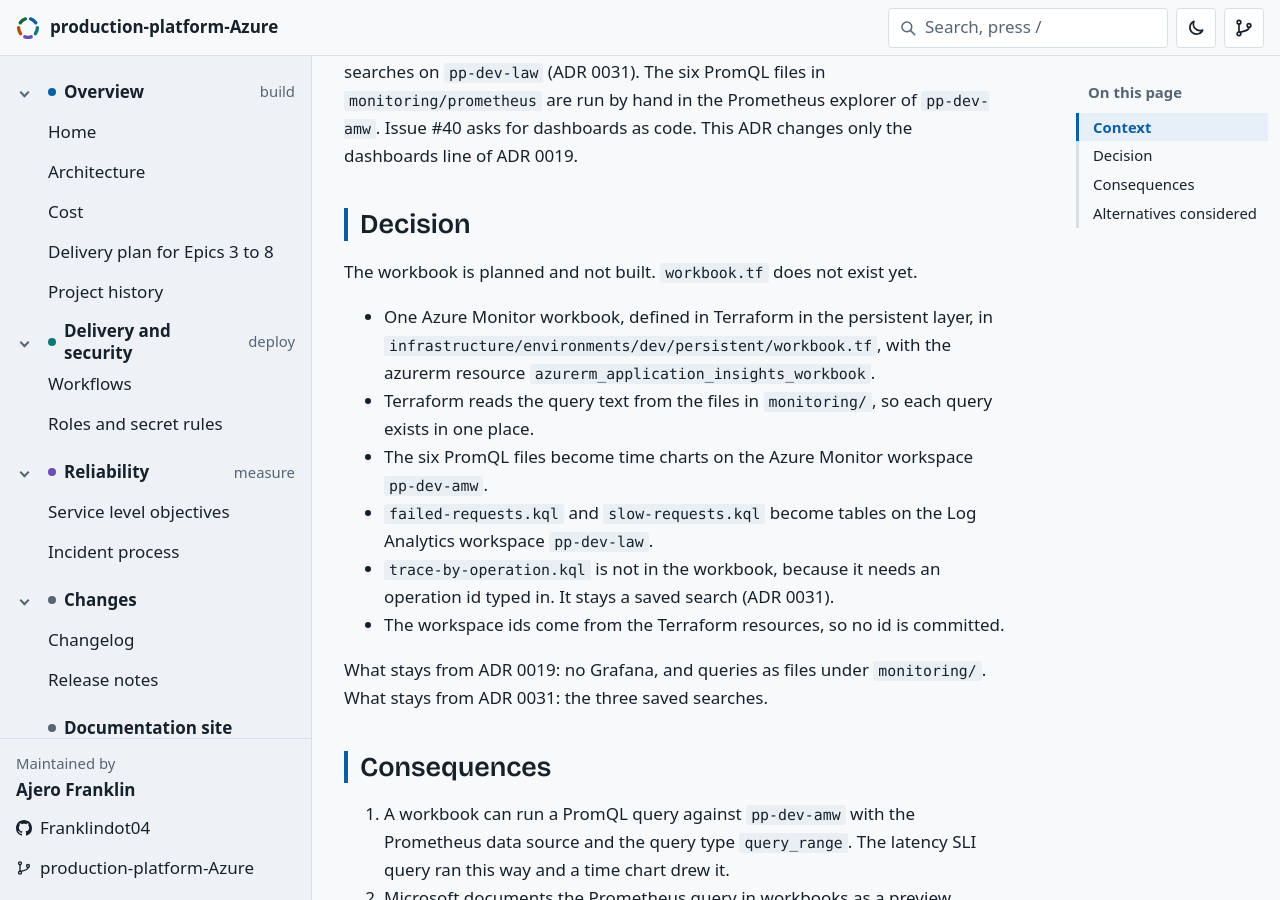
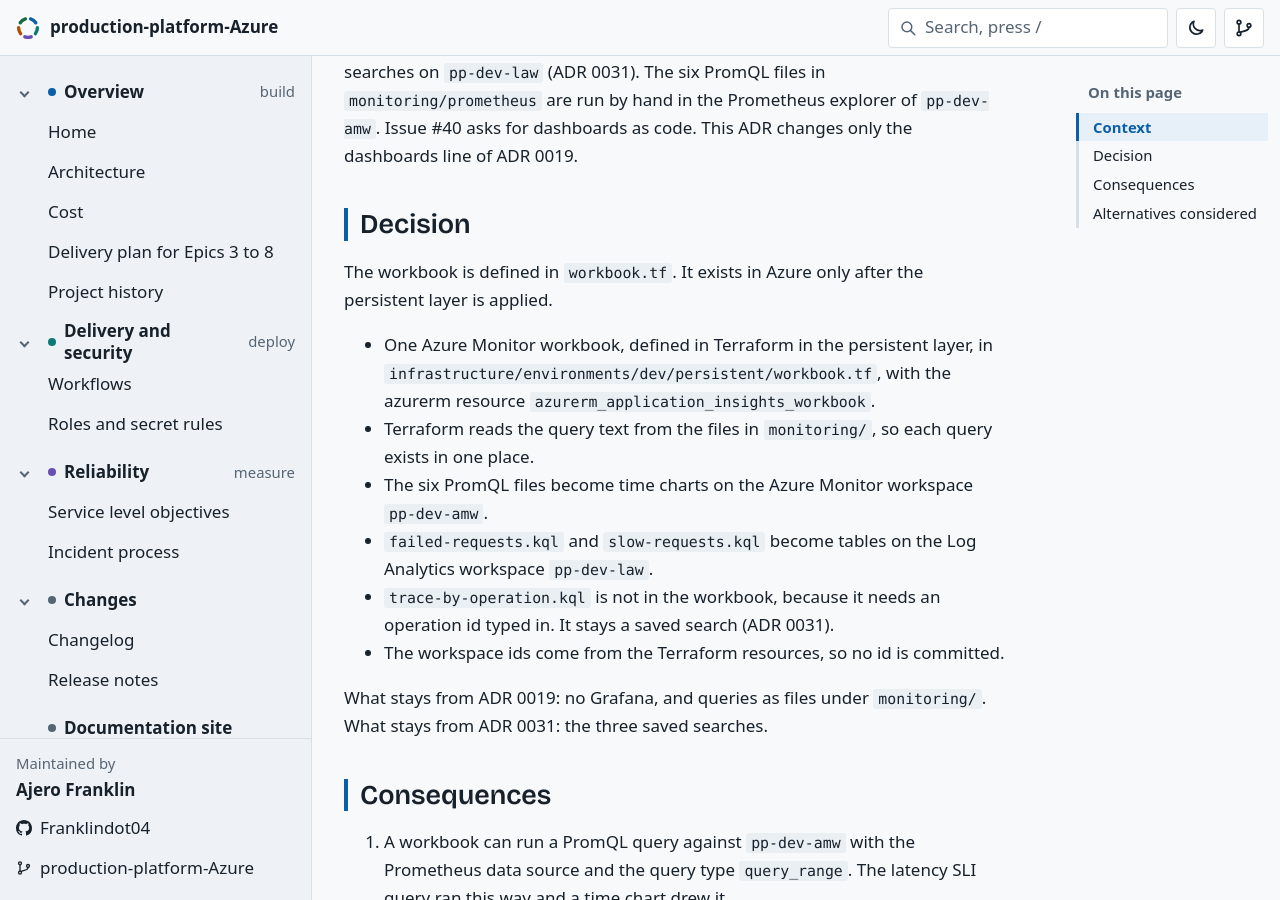
Before and after one commit to Franklindot04/production-platform-Azure, a Jekyll site: the page built from docs/adr/0032-workbook-for-dashboards.md, in a window 1280 px wide and 900 px high, scrolled down 442 px. Built offline with Jekyll 4.4.1, drawn with Linux system fonts in a browser that asks for light colours; some web fonts are replaced; our own code applies the rules of GitHub Pages for plain Markdown files; comment, search, counter and statistics services are not loaded.

Commit message:
state in adr 0032 that the workbook is defined in workbook.tf (#40)

```diff
--- a/docs/adr/0032-workbook-for-dashboards.md
+++ b/docs/adr/0032-workbook-for-dashboards.md
@@ -10,7 +10,7 @@ ADR 0019 says there is no Grafana and that dashboards are saved queries stored u
 
 ## Decision
 
-The workbook is planned and not built. `workbook.tf` does not exist yet.
+The workbook is defined in `workbook.tf`. It exists in Azure only after the persistent layer is applied.
 
 - One Azure Monitor workbook, defined in Terraform in the persistent layer, in `infrastructure/environments/dev/persistent/workbook.tf`, with the azurerm resource `azurerm_application_insights_workbook`.
 - Terraform reads the query text from the files in `monitoring/`, so each query exists in one place.
```
